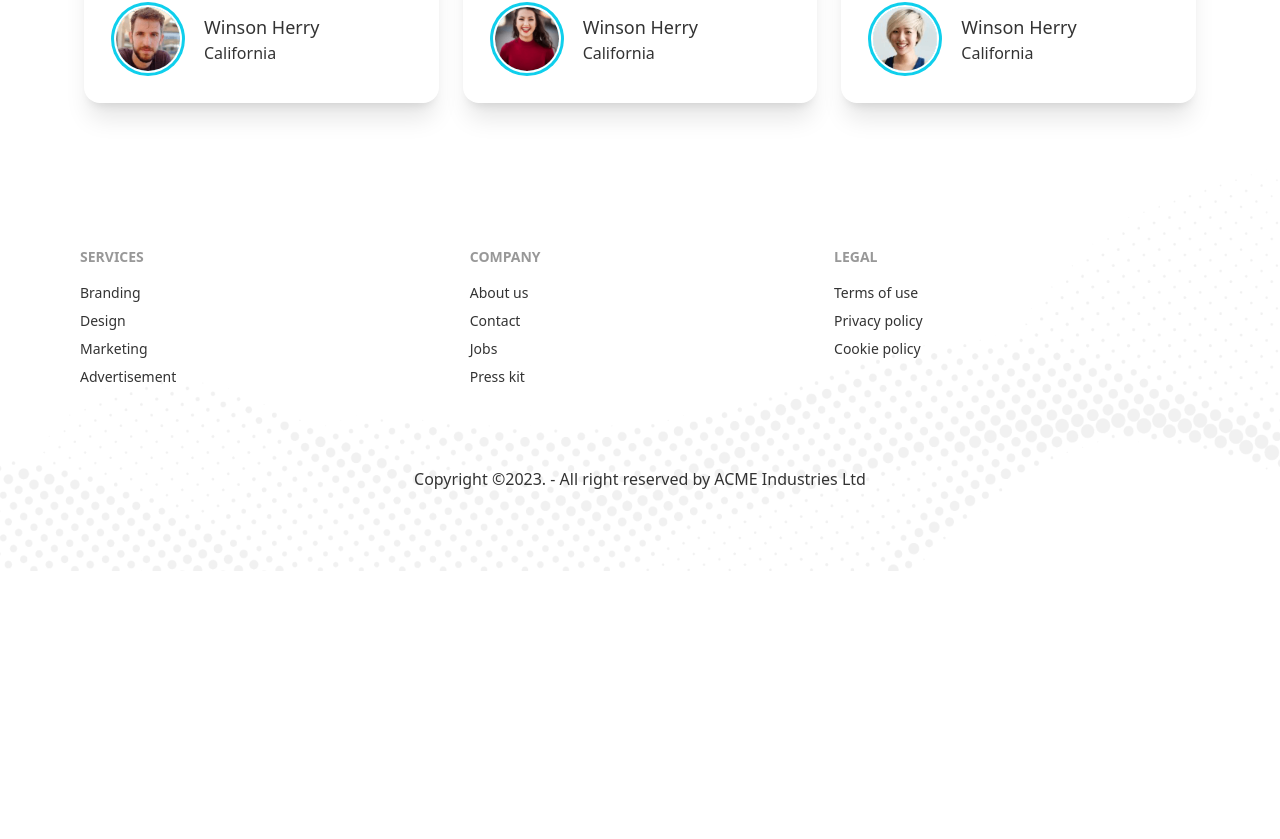
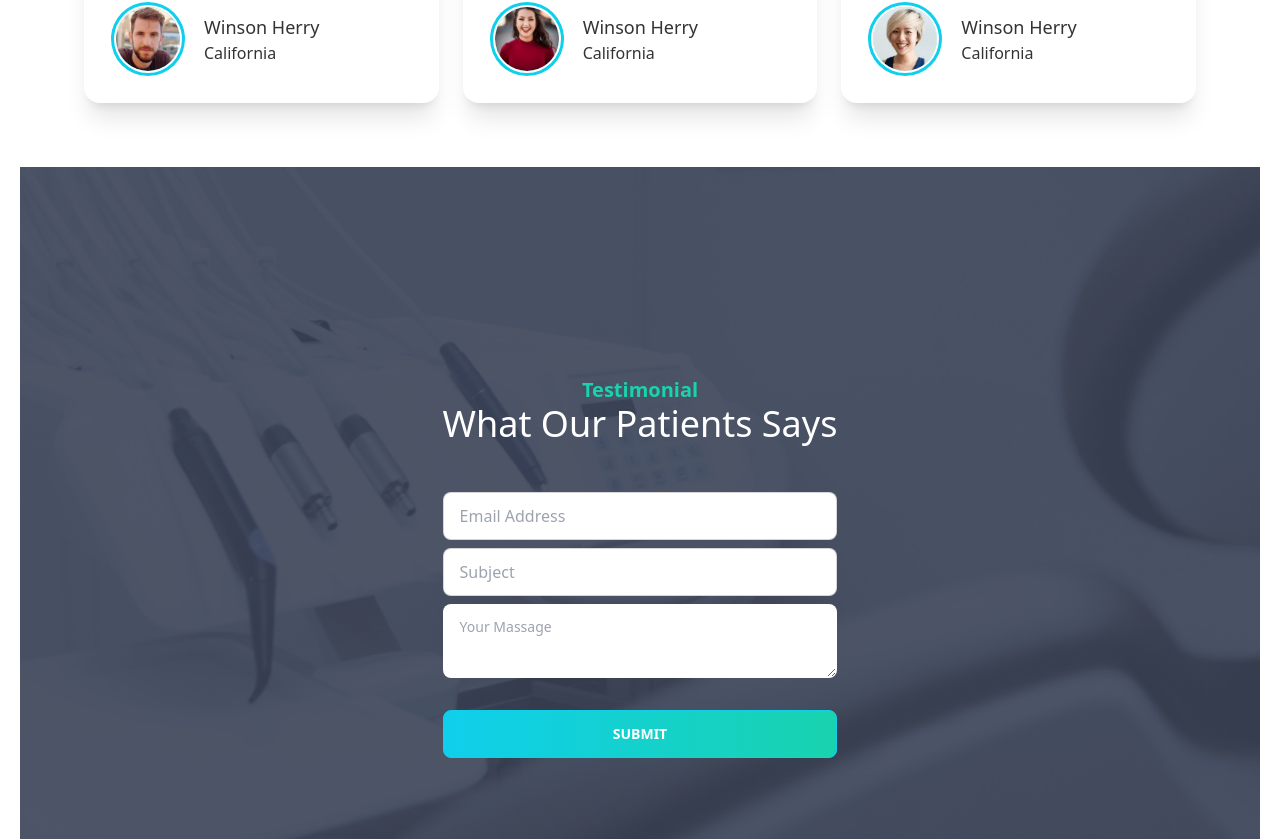
Before and after one commit to naeemtalukder/doctors-portal-pro-client, a React (Create React App) app: page / in a window 1280 px wide. Shown: the part 2761-3600 px from the top of the page. Before the commit the page ends 3332 px from the top, so only its background shows below. Built offline with nearby package versions, Linux system fonts and the light colour scheme.

Commit message:
Home contact add

```diff
--- /dev/null
+++ b/src/Pages/Home/Home/Contact/Contact.js
@@ -0,0 +1,44 @@
+import React from "react";
+import appointmentBg from "../../../../accetes/images/appointment.png";
+import PrimaryButton from "../../../components/PrimaryButton/PrimaryButton";
+
+const Contact = () => {
+  return (
+    <div
+      className="hero min-h-screen"
+      style={{ background: `url(${appointmentBg})`, backgroundSize: "cover" }}
+    >
+      <div className="hero"></div>
+      <div className="hero-conten">
+        <div className="card flex-shrink-0 w-full">
+          <div className="card-body">
+            <div className="mb-10">
+              <h4 className="text-xl text-secondary font-bold text-center">Testimonial</h4>
+              <h2 className="text-4xl text-white">What Our Patients Says</h2>
+            </div>
+            <div className="form-control">
+              <input
+                type="text"
+                placeholder="Email Address"
+                className="input input-bordered"
+              />
+            </div>
+            <div className="form-control">
+              <input
+                type="text"
+                placeholder="Subject"
+                className="input input-bordered"
+              />
+            </div>
+            <textarea className="textarea" placeholder="Your Massage"></textarea>
+            <div className="form-control mt-6">
+              <PrimaryButton>Submit</PrimaryButton>
+            </div>
+          </div>
+        </div>
+      </div>
+    </div>
+  );
+};
+
+export default Contact;
--- a/src/Pages/Home/Home/Home.js
+++ b/src/Pages/Home/Home/Home.js
@@ -1,5 +1,6 @@
 import React from 'react';
 import Banner from './Banner/Banner';
+import Contact from './Contact/Contact';
 import InfoCards from './InfoCards/InfoCards';
 import MakeAppointment from './MakeAppointment/MakeAppointment';
 import ServiceLanding from './Services/ServiceLanding';
@@ -15,6 +16,7 @@ const Home = () => {
             <ServiceLanding/>
             <MakeAppointment/>
             <Testimonial/>
+            <Contact/>
         </div>
     );
 };
--- a/src/Pages/Home/Home/Testimonial/Testimonial.js
+++ b/src/Pages/Home/Home/Testimonial/Testimonial.js
@@ -36,7 +36,7 @@ const Testimonial = () => {
      <section className='my-16 md:mx-16'>
             <div className='flex justify-between'>
                 <div>
-                    <h4 className="text-xl text-primary font-bold">Testimonial</h4>
+                    <h4 className="text-xl text-secondary font-bold">Testimonial</h4>
                     <h2 className="text-4xl">What Our Patients Says</h2>
                 </div>
                 <figure>
```
